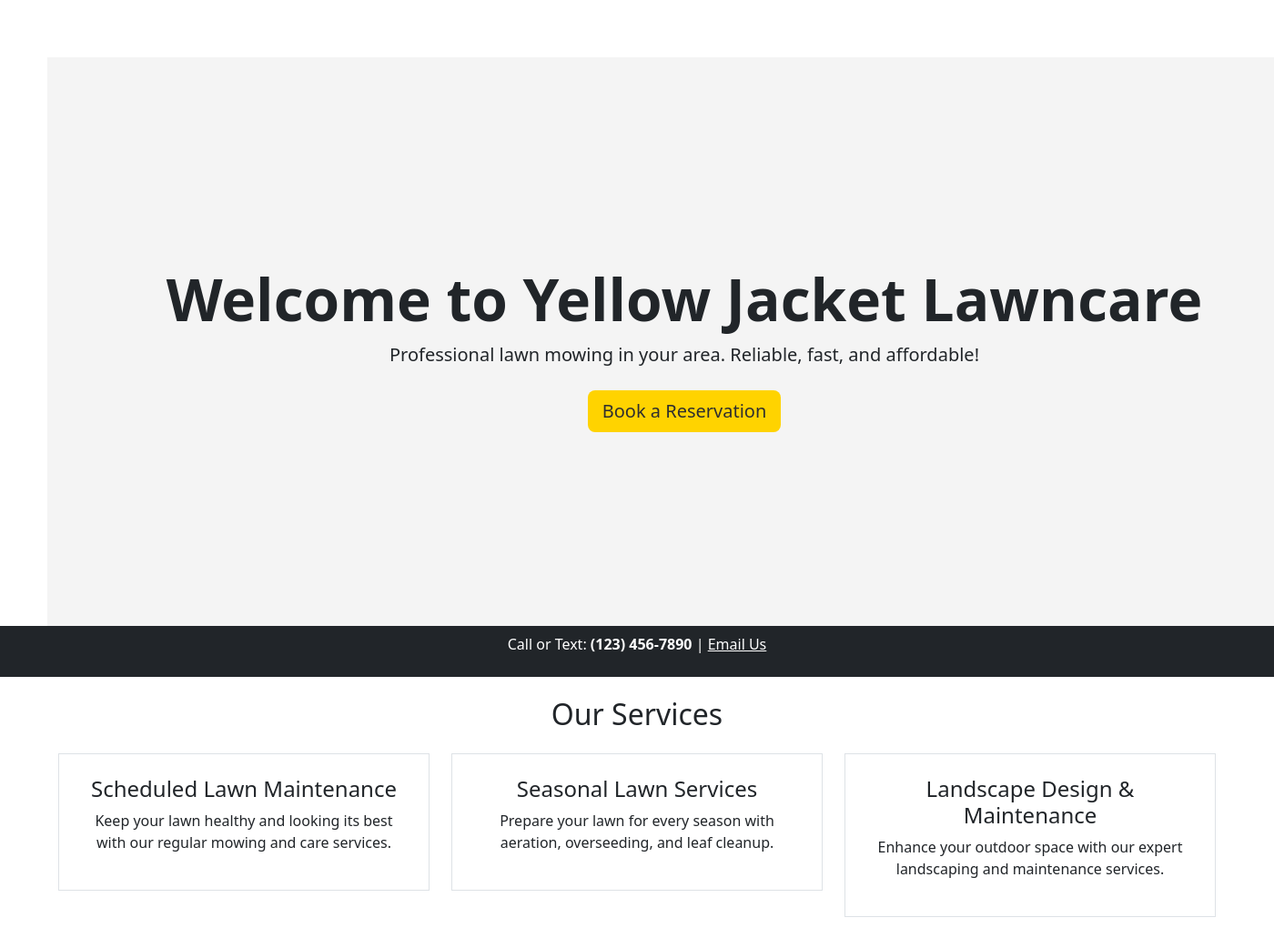
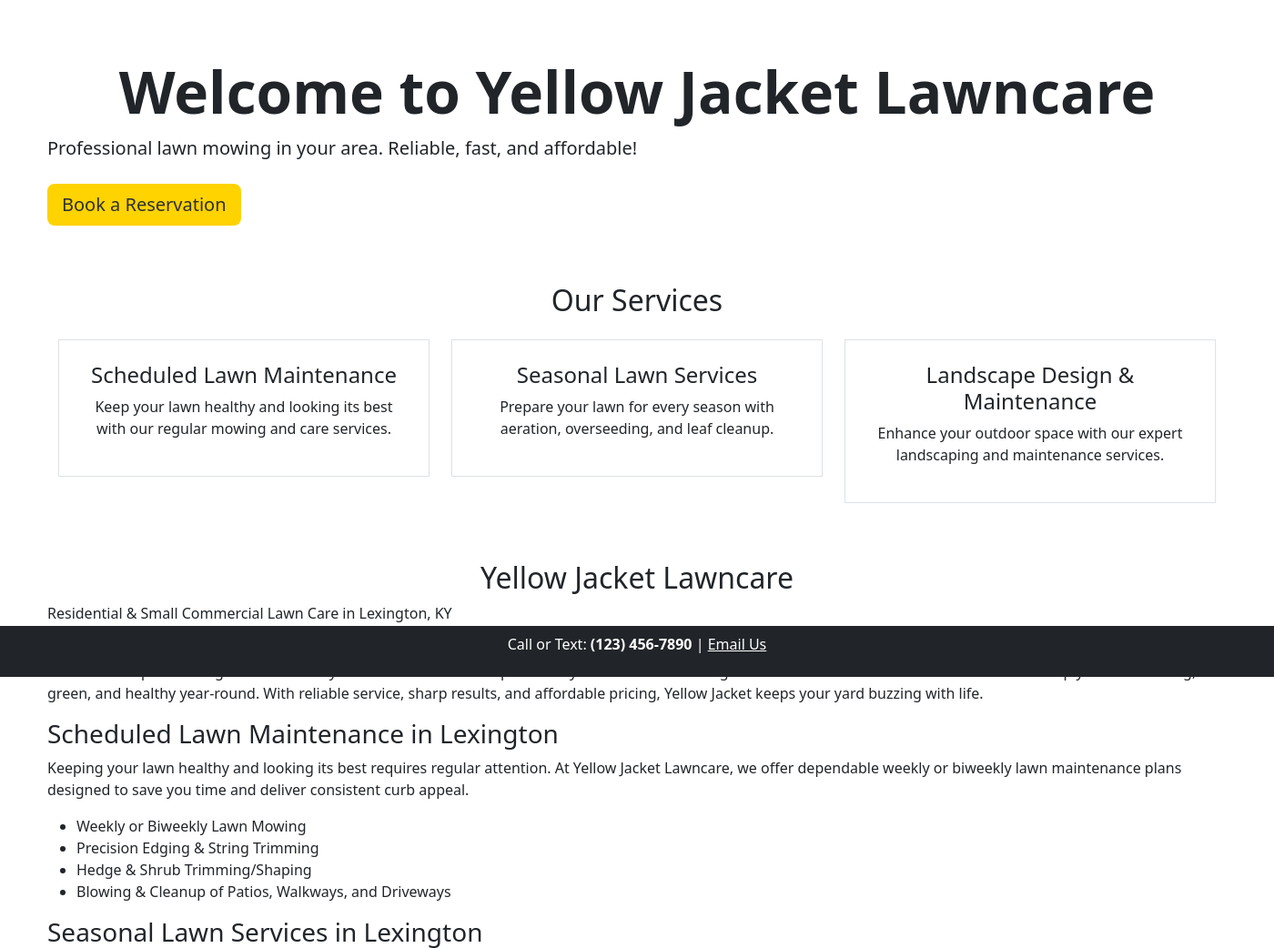
Before and after one commit to Ben-Meredith/lawn, a Flask app: page / in a window 1400 px wide; the page is wider, and only the part inside the window is pictured. Shown: the part 56-1098 px from the top of that part at 91% size. Run offline with Flask 3, Linux system fonts and the light colour scheme.

Commit message:
Update index.html

```diff
--- a/templates/index.html
+++ b/templates/index.html
@@ -1,14 +1,11 @@
 {% extends "base.html" %}
 {% block title %}Home - LawnCare{% endblock %}
 {% block content %}
-<!-- Hero Section -->
-<div class="text-center hero-section d-flex flex-column justify-content-center align-items-center"
-     style="height: 80vh; width: 100vw; margin: 0; padding: 0; background-color: #f4f4f4;">
+<div class="hero-section">
     <h1 class="display-3 fw-bold">Welcome to Yellow Jacket Lawncare</h1>
     <p class="lead mb-4">Professional lawn mowing in your area. Reliable, fast, and affordable!</p>
     <a href="{{ url_for('reservations') }}" class="btn btn-success btn-lg">Book a Reservation</a>
 </div>
-
 <!-- Services Overview -->
 <div class="container my-5">
     <h2 class="text-center mb-4">Our Services</h2>
```
